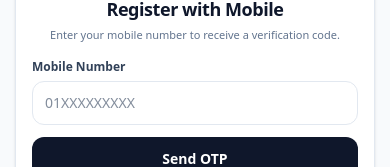
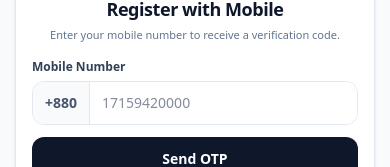
Before and after one commit to businessparkint-dot/Shromobaza, a Next.js app: page /register/mobile in a window 390 px wide. Shown: the part 497-664 px from the top of the page. Built offline with nearby package versions, Linux system fonts and the light colour scheme; no server answers.

Commit message:
Fix mobile registration phone format

```diff
--- a/src/app/register/mobile/page.tsx
+++ b/src/app/register/mobile/page.tsx
@@ -34,7 +34,7 @@ export default function MobileRegisterPage() {
   try {
     setLoading(true);
 
-    const phone = `+88${cleanMobile}`;
+    const phone = `+880${cleanMobile.slice(1)}`;
 
     const { error } = await supabase.auth.signInWithOtp({
       phone,
@@ -134,16 +134,24 @@ export default function MobileRegisterPage() {
                   Mobile Number
                 </label>
 
+                <div className="flex h-11 w-full overflow-hidden rounded-xl border border-slate-200 bg-white focus-within:border-slate-400">
+  <div className="flex items-center border-r border-slate-200 bg-slate-50 px-3 text-sm font-semibold text-slate-600">
+    +880
+  </div>
+
   <input
     type="tel"
     value={mobile}
-                  onChange={(event) => setMobile(event.target.value)}
-                  placeholder="01XXXXXXXXX"
+    onChange={(event) =>
+      setMobile(event.target.value.replace(/\D/g, "").slice(0, 11))
+    }
+    placeholder="17159420000"
     inputMode="numeric"
     autoComplete="tel"
     maxLength={11}
-                  className="h-11 w-full rounded-xl border border-slate-200 bg-white px-3 text-sm outline-none transition focus:border-slate-400"
+    className="h-full min-w-0 flex-1 bg-white px-3 text-sm outline-none"
   />
+</div>
               </div>
 
               <button
```
Lines whose indentation alone changed are shown as unchanged.
